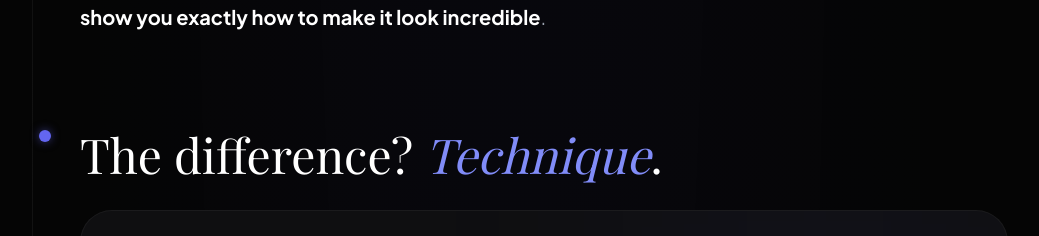
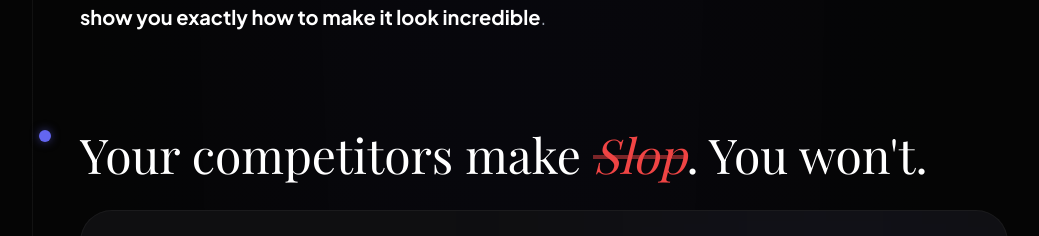
Before and after one commit to sama33213/ai-content-accelerator-tsl, a React (Vite) app: page / in a window 1280 px wide. Shown: the part 5084-5320 px from the top of the page, without its empty margins (128-1167 px from the left). Built offline with nearby package versions, Linux system fonts and the light colour scheme; a web font is replaced by a local one.

Commit message:
Update header: Your competitors make Slop. You won't.

```diff
--- a/App.tsx
+++ b/App.tsx
@@ -295,7 +295,7 @@ const App: React.FC = () => {
                       <div className="absolute -left-[41px] top-0 w-3 h-3 rounded-full bg-indigo-500 shadow-[0_0_10px_rgba(99,102,241,0.5)] hidden md:block"></div>
 
                      <h2 className="font-serif text-3xl md:text-5xl text-white mb-8">
-                        The difference? <span className="text-indigo-400 italic">Technique</span>.
+                        Your competitors make <span className="text-red-500 line-through decoration-red-500/50 decoration-4 italic">Slop</span>. You won't.
                      </h2>
 
                       <div className="bg-[#0F0F11] border border-white/5 rounded-[2rem] p-6 md:p-12 relative overflow-hidden">
```
